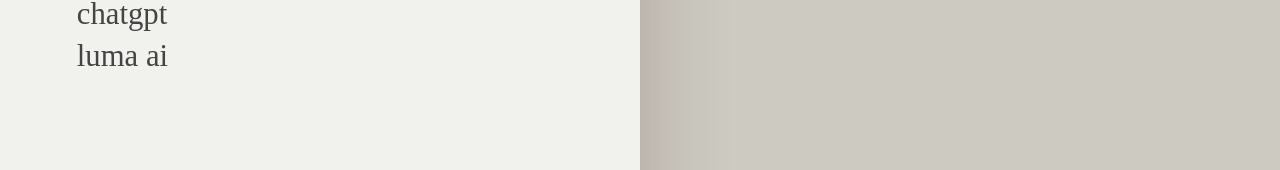
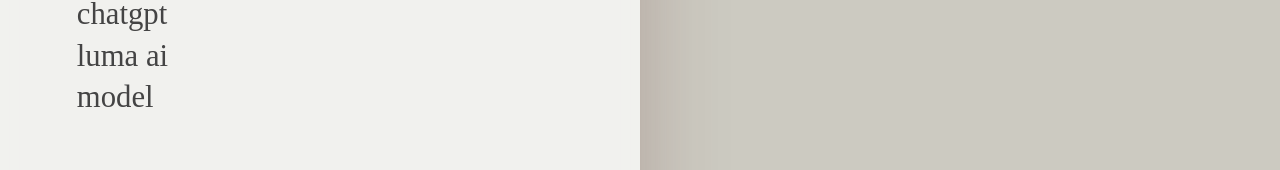
Before and after one commit to clllihub/home, a plain HTML site: page index.html in a window 1280 px wide. Both pictures are taken after a click on the element 34 px from the left and 37 px from the top of the page. Shown: the part 527-697 px from the top of the page. Drawn offline with nearby package versions, Linux system fonts and the light colour scheme.

Commit message:
Update index.html

```diff
--- a/index.html
+++ b/index.html
@@ -34,6 +34,7 @@
       <ul class="nav_sub">
         <li><a class="" href="https://chatgpt.com/">chatgpt </a></li>
         <li><a class="" href="https://lumalabs.ai/dream-machine">luma ai </a></li>
+        <li><a class="" href="https://lumalabs.ai/dream-machine">model</a></li>
       </ul>
     </div>
     <div class="mini-player">
```
